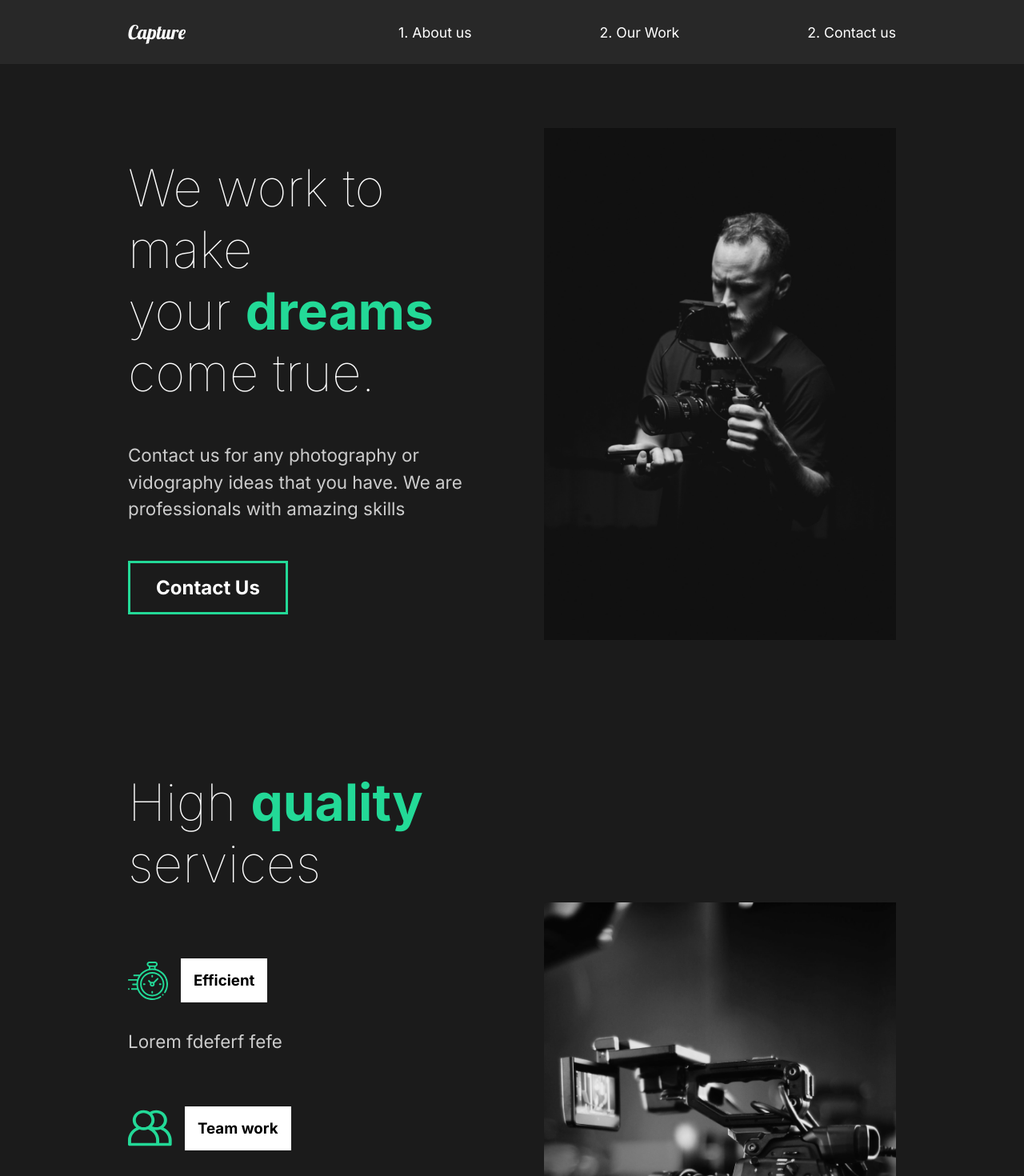
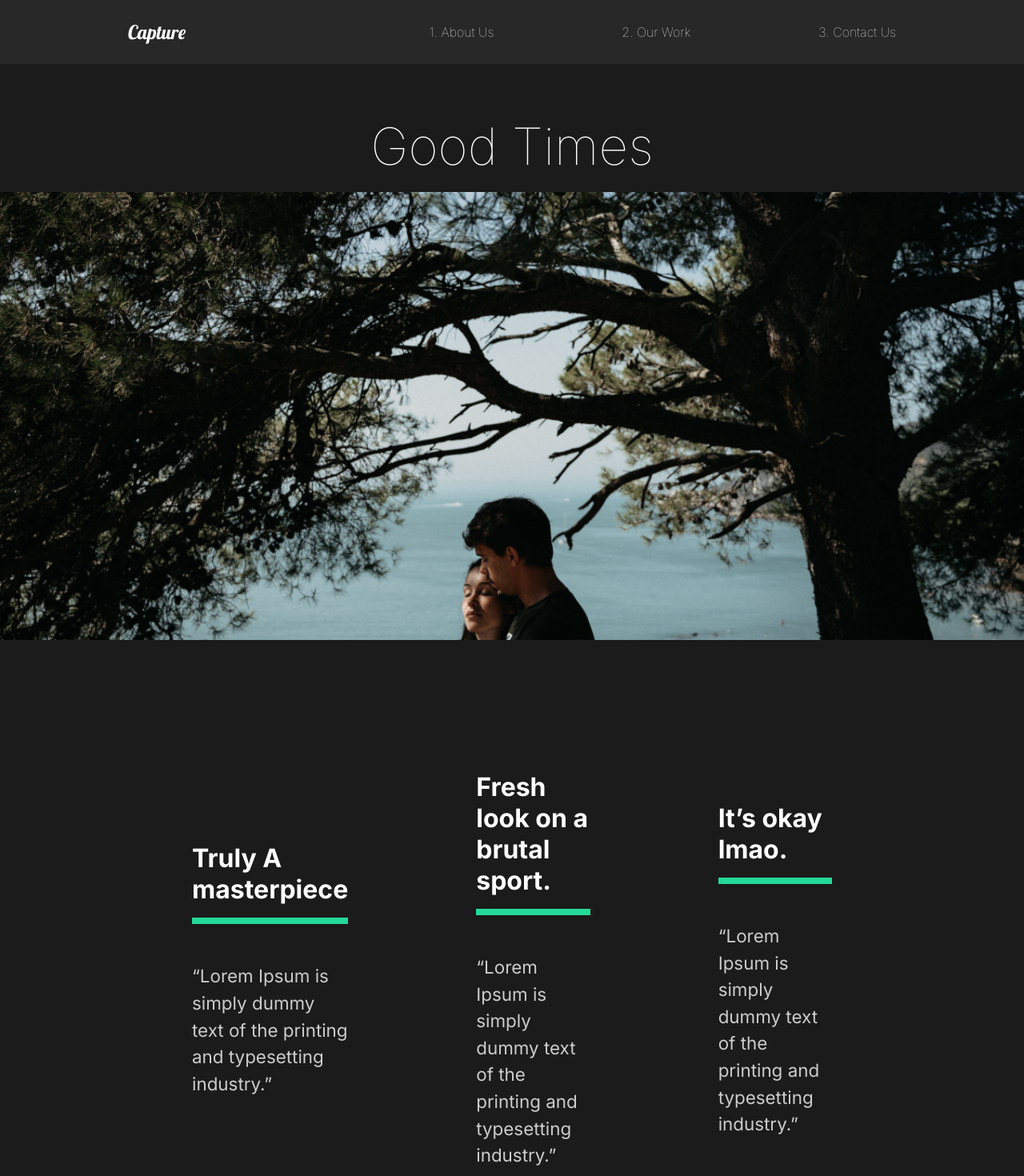
Before and after one commit to camillecalas/react-portfolio, a React (Create React App) app: page /work/good-times in a window 1280 px wide. Shown: the top 1470 px of the page at 80% size. Built offline with nearby package versions, Linux system fonts and the light colour scheme.

Commit message:
animation

```diff
--- a/src/App.js
+++ b/src/App.js
@@ -1,15 +1,34 @@
 import React from "react";
+import { Routes, Route, useLocation } from "react-router-dom";
+
+//COMPONENTS
 import AboutUs from "./pages/AboutUs";
+import Nav from "./components/Nav";
+import ContactUs from "./pages/ContactUs";
+import OurWork from "./pages/OurWork";
+import MovieDetail from "./pages/MovieDetail";
+
+//STYLES
 import GlobalStyle from "./components/GlobalStyle";
-import Nav from "./components/Nav";
 
+//ANIMATION
+import { AnimatePresence } from "framer-motion";
 
 function App() {
+	const location = useLocation()
+
 	return (
 		<div className="App">
 			<Nav />
+			<AnimatePresence >
 				<GlobalStyle/>
-		<AboutUs/>
+				<Routes location={location} key={location.pathname}>
+					<Route path="/" element={<AboutUs/>}/>
+					<Route path="/work" element={<OurWork/>}/>
+					<Route path="/work/:id" element={<MovieDetail/>}/>
+					<Route path="/contact" element={<ContactUs/>}/>
+				</Routes>
+			</AnimatePresence>
 		</div>
 	);
 }
--- /dev/null
+++ b/src/animation.js
@@ -0,0 +1,20 @@
+export const pageAnimation = {
+	hidden: {
+		opacity: 0,
+		y: 300,
+	},
+	show: {
+		opacity: 1,
+		y: 0,
+		transition: {
+			duration: 1,
+		},
+	},
+	exit: {
+		opacity: 0,
+		y: 300,
+		transition: {
+			duration: 1,
+		},
+	}
+}
--- a/src/components/AboutSection.js
+++ b/src/components/AboutSection.js
@@ -1,24 +1,30 @@
 import React from 'react'
+import { motion } from "framer-motion";
+
+//IMAGES
 import home1 from '../img/home1.png'
 
-import styled from 'styled-components'
+//STYLES
 import { BasicLayout, Description, Image, Hide } from '../styles'
 
 const AboutSection = () => {
+
 	return (
 		<BasicLayout>
 			<Description>
-			<div className="title">
+				<motion.div className="title">
 					<Hide>
-					<h2>We work to make</h2>
+						<motion.h2 >
+							We work to make
+						</motion.h2>
 					</Hide>
 					<Hide>
-					<h2>your <span>dreams</span> </h2>
+						<motion.h2>your <span>dreams</span> </motion.h2>
 					</Hide>
 					<Hide>
-					<h2>come true.</h2>
+						<motion.h2>come true.</motion.h2>
 					</Hide>
-			</div>
+				</motion.div>
 				<p>Contact us for any photography or vidography ideas that you have. We are professionals with amazing skills</p>
 				<button>Contact Us</button>
 			</Description>
--- a/src/components/Nav.js
+++ b/src/components/Nav.js
@@ -1,19 +1,22 @@
 import React from 'react'
+import { Link } from 'react-router-dom'
 import styled from 'styled-components'
 
 const Nav = () => {
   return (
 	<StyledNav>
-		<h1><a id="logo" href="">Capture</a></h1>
+		<h1>
+			<Link id="logo" to="/"> Capture </Link>
+		</h1>
 		<ul>
 			<li>
-				<a href="">1. About us</a>
+				<Link className="link" to="/about">1. About Us </Link>
 			</li>
 			<li>
-				<a href="">2. Our Work</a>
+				<Link className="link" to="/work">2. Our Work </Link>
 			</li>
 			<li>
-				<a href="">2. Contact us</a>
+				<Link className="link" to="/contact">3. Contact Us </Link>
 			</li>
 		</ul>
 	</StyledNav>
@@ -29,9 +32,11 @@
 	padding: 1rem 10rem;
 	background: #282828;
 
-	a{
+	.link{
 		color: white;
 		text-decoration: none;
+		font-size: 1rem;
+		font-weight: lighter;
 	}
 
 	ul{
@@ -48,6 +53,8 @@
 		font-size: 1.5rem;
 		font-family: "Lobster", cursive;
 		font-weight: lighter;
+		color: white;
+		text-decoration: none;
 	}
 
 `
--- a/src/index.js
+++ b/src/index.js
@@ -1,10 +1,13 @@
 import React from 'react';
 import ReactDOM from 'react-dom/client';
 import App from './App';
+import { BrowserRouter } from 'react-router-dom';
 
 const root = ReactDOM.createRoot(document.getElementById('root'));
 root.render(
   <React.StrictMode>
-    <App />
+	<BrowserRouter>
+   		<App />
+	</BrowserRouter>
   </React.StrictMode>
 );
--- /dev/null
+++ b/src/movieState.js
@@ -0,0 +1,81 @@
+//Import Images
+import athlete from "./img/athlete-small.png";
+import goodtimes from "./img/goodtimes-small.png";
+import theracer from "./img/theracer-small.png";
+import athlete2 from "./img/athlete2.png";
+import goodtimes2 from "./img/good-times2.jpg";
+import theracer2 from "./img/the-racer2.jpg";
+
+export const MovieState = () => {
+  return [
+    {
+      title: "The Athlete",
+      mainImg: athlete,
+      secondaryImg: athlete2,
+      url: "/work/the-athlete",
+      awards: [
+        {
+          title: "Truly A masterpiece",
+          description:
+            "“Lorem Ipsum is simply dummy text of the printing and typesetting industry.”",
+        },
+        {
+          title: "Fresh look on a brutal sport.",
+          description:
+            "“Lorem Ipsum is simply dummy text of the printing and typesetting industry.”",
+        },
+        {
+          title: "It s okay lmao.",
+          description:
+            "“Lorem Ipsum is simply dummy text of the printing and typesetting industry.”",
+        },
+      ],
+    },
+    {
+      title: "Good Times",
+      mainImg: goodtimes,
+      url: "/work/good-times",
+      secondaryImg: goodtimes2,
+      awards: [
+        {
+          title: "Truly A masterpiece",
+          description:
+            "“Lorem Ipsum is simply dummy text of the printing and typesetting industry.”",
+        },
+        {
+          title: "Fresh look on a brutal sport.",
+          description:
+            "“Lorem Ipsum is simply dummy text of the printing and typesetting industry.”",
+        },
+        {
+          title: "It’s okay lmao.",
+          description:
+            "“Lorem Ipsum is simply dummy text of the printing and typesetting industry.”",
+        },
+      ],
+    },
+    {
+      title: "The Racer",
+      mainImg: theracer,
+      url: "/work/the-racer",
+      secondaryImg: theracer2,
+      awards: [
+        {
+          title: "Truly A masterpiece",
+          description:
+            "“Lorem Ipsum is simply dummy text of the printing and typesetting industry.”",
+        },
+        {
+          title: "Fresh look on a brutal sport.",
+          description:
+            "“Lorem Ipsum is simply dummy text of the printing and typesetting industry.”",
+        },
+        {
+          title: "It’s okay lmao.",
+          description:
+            "“Lorem Ipsum is simply dummy text of the printing and typesetting industry.”",
+        },
+      ],
+    },
+  ];
+};
--- a/src/pages/AboutUs.js
+++ b/src/pages/AboutUs.js
@@ -3,13 +3,17 @@
 import ServicesSection from '../components/ServicesSection'
 import FaqSection from '../components/FaqSection'
 
+//ANIMATION
+import {motion} from 'framer-motion'
+import { pageAnimation } from '../animation'
+
 const AboutUs = () => {
   return (
-	<>
+	<motion.div variants={pageAnimation} initial='hidden' animate='show' exit='exit'>
 		<AboutSection/>
 		<ServicesSection/>
 		<FaqSection/>
-	</>
+	</motion.div>
   )
 }
 
--- /dev/null
+++ b/src/pages/ContactUs.js
@@ -0,0 +1,15 @@
+import React from 'react'
+
+//ANIMATION
+import {motion} from 'framer-motion'
+import { pageAnimation } from '../animation'
+
+const ContactUs = () => {
+  return (
+	<motion.div variants={pageAnimation} initial='hidden' animate='show' exit='exit' style={{ background: "#fff" }}>
+		<h1>Our Contact</h1>
+	</motion.div>
+  )
+}
+
+export default ContactUs
--- /dev/null
+++ b/src/pages/MovieDetail.js
@@ -0,0 +1,128 @@
+import React, { useEffect, useState } from 'react';
+import {useLocation} from 'react-router-dom'
+
+//ANIMATION
+import {motion} from 'framer-motion'
+import { pageAnimation } from '../animation'
+
+//STYLES
+import styled from 'styled-components';
+
+//DATA
+import {MovieState} from '../movieState'
+
+
+//COMPONENT
+const Award = ({title, description}) => {
+	return (
+		<SingleAward>
+			<h3>{title}</h3>
+			<div className="line"></div>
+			<p>{description}</p>
+		</SingleAward>
+	)
+}
+
+
+const MovieDetail = () => {
+
+	const url = useLocation(); // Use useLocation hook
+	const [movies, setMovies] = useState(MovieState);
+	const [movie, setMovie] = useState({});
+
+	//UseEffect
+	useEffect(() => {
+	  const currentMovie = movies.filter(
+		(stateMovie) => stateMovie.url === url.pathname
+	);
+	  setMovie(currentMovie[0]);
+	}, [movies, url]);
+
+	console.log(movie.awards)
+	return (
+		<>
+			{movie && (
+			<Details variants={pageAnimation} initial='hidden' animate='show' exit='exit'>
+				<Headline>
+					<h2>{movie.title}</h2>
+					<img src={movie.mainImg} alt={movie.title} />
+				</Headline>
+				{movie.awards && movie.awards[0] &&(
+					<StyledAwards>
+						{movie.awards.map((a) => (
+							<Award
+								title={a.title}
+								description={a.description}
+								key={a.title}
+							/>
+						))}
+					</StyledAwards>
+
+				)}
+						<ImageDisplay >
+							<img src={movie.secondaryImg} alt="" />
+						</ImageDisplay>
+			</Details>
+			)}
+	  </>
+	)
+}
+
+const Details = styled(motion.div)`
+	color:white;
+`
+
+const Headline = styled.div`
+	min-height: 90vh;
+	padding-top: 20vh;
+	position: relative;
+
+	h2{
+		position: absolute;
+		top: 10%;
+		left: 50%;
+		transform: translate(-50%, -10%);
+	}
+
+	img{
+		width: 100%;
+		height: 70vh;
+		object-fit: cover;
+	}
+`
+
+const StyledAwards = styled.div`
+	min-height: 80vh;
+	display: flex;
+	margin: 5rem 10rem;
+	align-items: center;
+	justify-content: space-around;
+`
+
+const SingleAward = styled.div`
+	padding: 5rem;
+	h3{
+		font-size: 2rem;
+	}
+	.line {
+		width: 100%;
+		background: #23D997;
+		height: 0.5rem;
+		margin: 1rem 0rem;
+	}
+	p{
+		padding: 2rem 0rem;
+	}
+`
+
+const ImageDisplay = styled.div`
+	min-height: 50vh;
+	img{
+		width: 100%;
+		height: 100vh;
+		object-fit: cover;
+	}
+`
+
+
+export default MovieDetail
--- /dev/null
+++ b/src/pages/OurWork.js
@@ -0,0 +1,77 @@
+import React from 'react';
+import { Link } from 'react-router-dom';
+
+//STYLES
+import styled from 'styled-components'
+
+//ANIMATION
+import {motion} from 'framer-motion'
+import { pageAnimation } from '../animation'
+
+//DATA
+import athlete from "../img/athlete-small.png";
+import theracer from "../img/theracer-small.png";
+import goodtimes from "../img/goodtimes-small.png"
+
+const OurWork = () => {
+  return (
+	<Work style={{ background: "#fff" }}
+		variants={pageAnimation}
+		initial='hidden'
+		animate='show'
+		exit='exit'
+	>
+		<Movie>
+			<h2>The Athlete</h2>
+			<div className="line"></div>
+				<Link to="/work/the-athlete">
+					<img src={athlete} alt="athlete" />
+				</Link>
+		</Movie>
+
+		<Movie>
+			<h2>The racer</h2>
+			<div className="line"></div>
+			<Link to="/work/the-racer">
+					<img src={theracer} alt="racer" />
+				</Link>
+		</Movie>
+
+		<Movie>
+			<h2>Good Time</h2>
+			<div className="line"></div>
+				<Link to="/work/good-times">
+					<img src={goodtimes} alt="good time" />
+				</Link>
+		</Movie>
+	</Work>
+  )
+}
+
+const Work = styled(motion.div)`
+	min-height: 100vh;
+	overflow: hidden;
+	padding: 5rem 10rem;
+
+	h2{
+		padding: 1rem 0rem;
+	}
+`;
+
+const Movie = styled.div`
+	padding-bottom: 10rem;
+
+	.line {
+		height: 0.5rem;
+		background: #23d997;
+		margin-bottom: 3rem;
+  	}
+
+	img{
+		width: 100%;
+		height: 70vh;
+		object-fit: cover;
+	}
+`;
+
+export default OurWork
```
Lines whose indentation alone changed are shown as unchanged.
